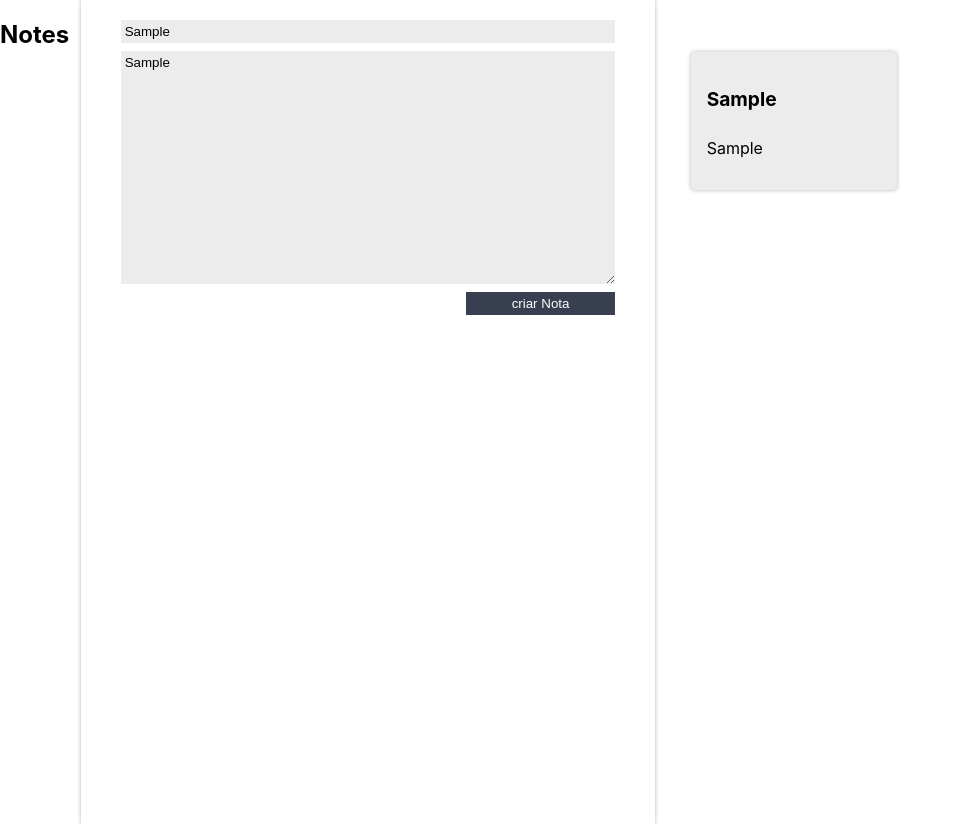
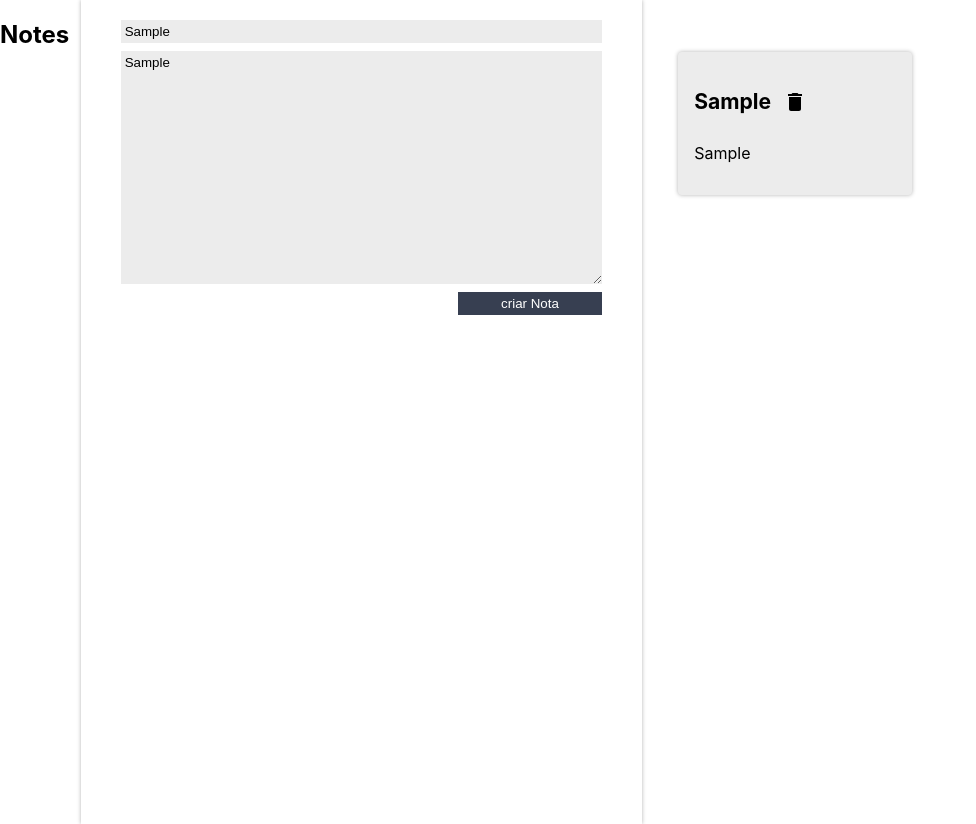
Before and after one commit to willsantos/AluraNotes, a React (Create React App) app: page / in a window 1280 px wide. Both pictures are taken after typing "Sample", "Sample" into the empty fields and a click on the button "criar Nota". Shown: the whole page, without its empty margins (0-976 px from the left). Built offline with nearby package versions, Linux system fonts and the light colour scheme.

Commit message:
Adicionado o Botao deletar nota

```diff
--- a/src/App.js
+++ b/src/App.js
@@ -22,12 +22,19 @@ class App extends Component {
     this.setState(novoEstado);
   }
 
+  deletarNota(index){
+    let arrayNotas = this.state.notas;
+    arrayNotas.splice(index,1);
+    this.setState({notas:arrayNotas});
+    console.log('deletar Nota');
+  }
+
   render(){
     return (
       <section className="conteudo">
         <h1>Notes&nbsp;&nbsp;</h1>
         <FormularioCadastro criarNota={this.criarNota.bind(this)}/>
-        <ListaDeNotas notas={this.state.notas}/>
+        <ListaDeNotas notas={this.state.notas} apagarNota={this.deletarNota.bind(this)}/>
 
       </section>
 
--- a/src/components/CardNota/CardNota.jsx
+++ b/src/components/CardNota/CardNota.jsx
@@ -1,13 +1,19 @@
 import React, { Component } from 'react';
 import './style.css';
+import {ReactComponent as DeleteIcon} from '../../assets/img/delete.svg';
+class CardNota extends Component {
+    apagar(){
+        const indice = this.props.indice;
+        this.props.apagarNota(indice);
+    }
 
-class CardNota extends Component {
 
     render() {
         return (
             <section className="card-nota">
-                <header>
+                <header className="card-nota_cabecalho">
                     <h3 className="card-nota_titulo">{this.props.titulo}</h3>
+                    <DeleteIcon onClick={this.apagar.bind(this)}/>
                 </header>
                 <p className="card-nota_texto">{this.props.texto}</p>
             </section>
--- a/src/components/ListaDeNotas/ListaDeNotas.jsx
+++ b/src/components/ListaDeNotas/ListaDeNotas.jsx
@@ -11,7 +11,11 @@ class ListaDeNotas extends Component{
                     return(
                         <li className="lista-notas_item" key={index}>
 
-                            <CardNota titulo={nota.titulo} texto={nota.texto}/>
+                            <CardNota
+                            indice={index}
+                            apagarNota={this.props.apagarNota}
+                            titulo={nota.titulo}
+                            texto={nota.texto}/>
                         </li>
                     )
                 })}
```
Also changed, not shown: src/assets/img/delete.svg (added).
